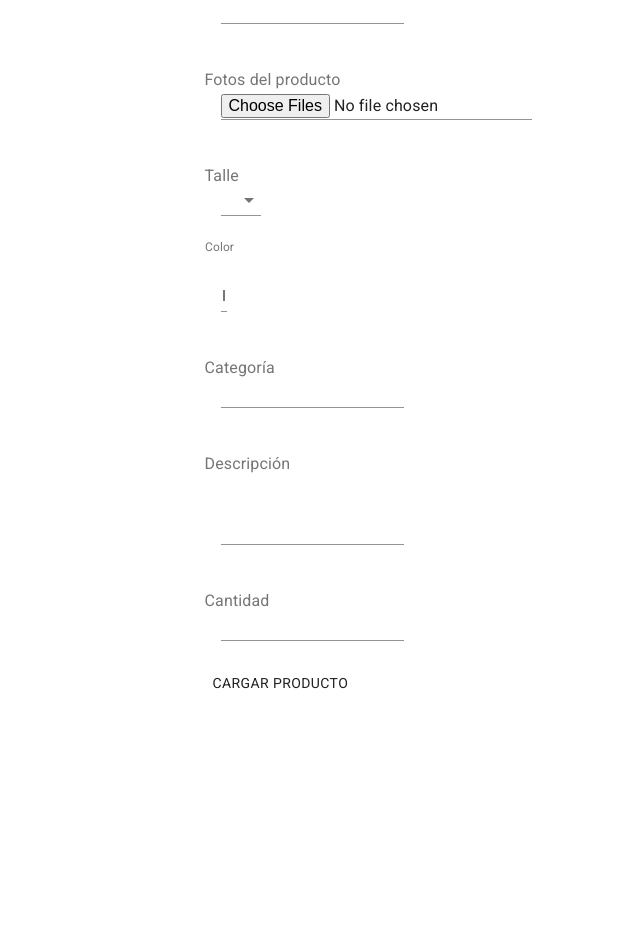
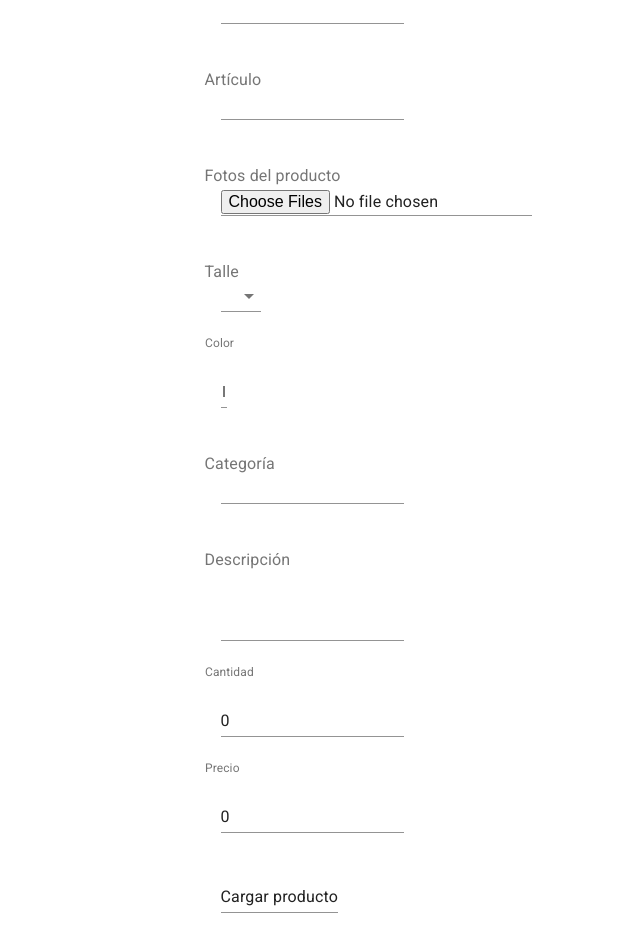
Before and after one commit to alonsoezeq/store-ui, a React (Create React App) app: page /products/new in a window 1280 px wide. Shown: the part 136-1088 px from the top of the page, without its empty margins (264-904 px from the left). Before the commit the page ends 862 px from the top, so only its background shows below. Built offline with nearby package versions, Linux system fonts and the light colour scheme.

Commit message:
added config file and new product page

```diff
--- a/src/components/ProductCard.js
+++ b/src/components/ProductCard.js
@@ -1,11 +1,11 @@
-import { Card, CardActionArea, CardActions, CardContent, CardMedia, IconButton, Typography } from "@material-ui/core"
+import { Card, CardActionArea, CardActions, CardContent, IconButton, Typography } from "@material-ui/core"
 import { ShoppingCart } from "@material-ui/icons"
 import { useHistory } from "react-router";
 import ProductCarousel from "./ProductCarousel";
 
 const ProductCard = ({product}) => {
   let history = useHistory();
-  const {id, title, description, pictures, price} = product;
+  const {id, title, description, price} = product;
 
   let openDetail = (id) => history.push("/products/" + id);
 
--- a/src/components/ProductList.js
+++ b/src/components/ProductList.js
@@ -5,8 +5,7 @@ import GridListTile from '@material-ui/core/GridListTile';
 import GridListTileBar from '@material-ui/core/GridListTileBar';
 import ListSubheader from '@material-ui/core/ListSubheader';
 import { useHistory } from 'react-router';
-
-const URL = 'http://localhost:3000/api/v1/products';
+import config from '../config/config';
 
 const useStyles = makeStyles((theme) => ({
   root: {
@@ -35,7 +34,7 @@ const ProductList = () => {
 
     const getProducts = () => {
 
-        fetch(URL)
+        fetch(config.baseApi + '/products')
         .then((res) => {
           return res.ok ? res.json() : Promise.reject(res);
         })
--- /dev/null
+++ b/src/config/config.js
@@ -0,0 +1,3 @@
+module.exports = {
+  baseApi: 'http://localhost:3000/api/v1'
+};
--- a/src/pages/Home.js
+++ b/src/pages/Home.js
@@ -3,6 +3,7 @@ import Alert from '@material-ui/lab/Alert';
 import { React, useEffect, useState } from 'react';
 import AppCarousel from '../components/AppCarousel';
 import ProductGrid from '../components/ProductGrid';
+import config from '../config/config';
 
 const Home = () => {
 
@@ -15,7 +16,7 @@ const Home = () => {
   const {loading, products, error} = state;
 
   useEffect(() => {
-    fetch('http://localhost:3000/api/v1/products')
+    fetch(config.baseApi + '/products')
     .then(res => res.ok ? res.json() : Promise.reject(res))
     .then(data => setState({
         loading: false,
--- a/src/pages/NewProduct.js
+++ b/src/pages/NewProduct.js
@@ -1,28 +1,99 @@
-import { Button, FormControl, FormHelperText, Grid, Input, InputLabel, MenuItem, Select, TextField } from "@material-ui/core"
+import { FormControl, Grid, Input, InputLabel, MenuItem, Select, TextField } from "@material-ui/core"
+import { useState } from "react";
 import useStyles from "./ProductDescription/styles";
+import config from "../config/config";
 
 const NewProduct = () => {
   const classes = useStyles();
+  const [product, setProduct] = useState({
+    title: '',
+    article: '',
+    pictures: [],
+    size: '',
+    color: '#000000',
+    category: '',
+    description: '',
+    quantity: 0,
+    price: 0
+  });
+
+  const {title, article, size, color, category, description, quantity, price} = product;
+
+  const changeHandler = (event) => {
+    setProduct({...product, [event.target.name]: event.target.value});
+  }
+
+  const changeNumberHandler = (event) => {
+    setProduct({...product, [event.target.name]: Number(event.target.value)})
+  }
+
+  const changeFileHandler = (event) => {
+    let files = [];
+    if (event.target.files.length === 0) {
+      setProduct({...product, [event.target.name]: files});
+    }
+
+    Array.from(event.target.files).forEach(file => {
+      let reader = new FileReader();
+      reader.readAsDataURL(file);
+      reader.onload = () => {
+        files = [...files, {"picture": reader.result}];
+        setProduct({...product, [event.target.name]: files});
+      }
+      reader.onerror = (error) => {
+        console.log("Error loading file: ", error);
+      }
+    });
+  }
+
+  const submit = (event) => {
+    event.preventDefault();
+    console.log(product);
+
+    fetch(config.baseApi + '/products', {
+      method: 'POST',
+      body: JSON.stringify(product),
+      headers: {
+        'Content-Type': 'application/json'
+      }
+    })
+    .then(res => {
+      if (res.ok) {
+        alert("OK!");
+      } else {
+        alert("ERROR!");
+      }
+    })
+    .catch(err => {
+      alert("ERROR!");
+    })
+  }
 
   return (
-    <form noValidate autoComplete="off">
+    <form noValidate autoComplete="off" onSubmit={submit}>
       <Grid container direction="column">
         <Grid item>
           <FormControl className={classes.root}>
             <InputLabel htmlFor="product">Producto</InputLabel>
-            <Input id="product" type="text" />
+            <Input id="product" name="title" type="text" value={title} onChange={changeHandler} />
+          </FormControl>
+        </Grid>
+        <Grid item>
+          <FormControl className={classes.root}>
+            <InputLabel htmlFor="article">Artículo</InputLabel>
+            <Input id="article" name="article" type="text" value={article} onChange={changeHandler} />
           </FormControl>
         </Grid>
         <Grid item>
           <FormControl className={classes.root}>
             <InputLabel htmlFor="pictures">Fotos del producto</InputLabel>
-            <Input id="pictures" type="file" inputProps={{multiple: true, accept: "image/png, image/jpeg"}} />
+            <Input id="pictures" name="pictures" type="file" inputProps={{multiple: true, accept: "image/png, image/jpeg"}} onChange={changeFileHandler} />
           </FormControl>
         </Grid>
         <Grid item>
           <FormControl className={classes.root}>
             <InputLabel htmlFor="size">Talle</InputLabel>
-            <Select id="size">
+            <Select id="size" name="size" value={size} onChange={changeHandler}>
               <MenuItem value="XXS">XXS</MenuItem>
               <MenuItem value="XS">XS</MenuItem>
               <MenuItem value="S">S</MenuItem>
@@ -36,29 +107,37 @@ const NewProduct = () => {
         <Grid item>
           <FormControl className={classes.root}>
             <InputLabel htmlFor="color">Color</InputLabel>
-            <Input id="color" type="color" value="#ff0000" />
+            <Input id="color" name="color" type="color" value={color} onChange={changeHandler} />
           </FormControl>
         </Grid>
         <Grid item>
           <FormControl className={classes.root}>
             <InputLabel htmlFor="category">Categoría</InputLabel>
-            <Input id="category" type="text" />
+            <Input id="category" name="category" type="text" value={category} onChange={changeHandler} />
           </FormControl>
         </Grid>
         <Grid item>
           <FormControl className={classes.root}>
             <InputLabel htmlFor="description">Descripción</InputLabel>
-            <TextField id="description" multiline rows={4} />
+            <TextField id="description" name="description" multiline rows={4} value={description} onChange={changeHandler} />
           </FormControl>
         </Grid>
         <Grid item>
           <FormControl className={classes.root}>
             <InputLabel htmlFor="quantity">Cantidad</InputLabel>
-            <Input id="quantity" type="number" />
+            <Input id="quantity" name="quantity" type="number" min="1" value={quantity} onChange={changeNumberHandler} />
           </FormControl>
         </Grid>
         <Grid item>
-          <Button>Cargar producto</Button>
+          <FormControl className={classes.root}>
+            <InputLabel htmlFor="price">Precio</InputLabel>
+            <Input id="price" name="price" type="number" min="0" value={price} onChange={changeNumberHandler} />
+          </FormControl>
+        </Grid>
+        <Grid item>
+          <FormControl className={classes.root}>
+            <Input id="submit" name="submit" type="submit" value="Cargar producto" />
+          </FormControl>
         </Grid>
       </Grid>
     </form>
--- a/src/pages/ProductDescription/index.js
+++ b/src/pages/ProductDescription/index.js
@@ -1,12 +1,11 @@
-import { Box, Button, CircularProgress, makeStyles, Paper, Snackbar, Typography } from '@material-ui/core';
+import { Box, Button, CircularProgress, Paper, Snackbar, Typography } from '@material-ui/core';
 import { React, useEffect, useState } from 'react';
 import { useParams } from 'react-router';
 import Grid from '@material-ui/core/Grid';
 import ProductCarousel from '../../components/ProductCarousel';
 import Alert from '@material-ui/lab/Alert';
 import useStyles from './styles';
-
-const URL = 'http://localhost:3000/api/v1'
+import config from '../../config/config';
 
 const ProductDescription = () => {
   const { id } = useParams();
@@ -21,7 +20,7 @@ const ProductDescription = () => {
   const {loading, product, error} = state;
 
   useEffect(() => {
-    fetch(URL + '/products/' + id)
+    fetch(config.baseApi + '/products/' + id)
     .then(res => res.ok ? res.json() : Promise.reject(res))
     .then(data => setState({
       loading: false,
--- a/src/pages/Users.js
+++ b/src/pages/Users.js
@@ -2,6 +2,7 @@ import { CircularProgress, Snackbar } from "@material-ui/core";
 import Alert from "@material-ui/lab/Alert";
 import { useEffect, useState } from "react";
 import UserList from "../components/UserList";
+import config from '../config/config';
 
 const Users = () => {
   const [state, setState] = useState({
@@ -13,7 +14,7 @@ const Users = () => {
   const {loading, users, error} = state;
 
   useEffect(() => {
-    fetch('http://localhost:3000/api/v1/users')
+    fetch(config.baseApi + '/api/v1/users')
     .then(res => res.ok ? res.json() : Promise.reject(res))
     .then(data => setState({
         loading: false,
```
